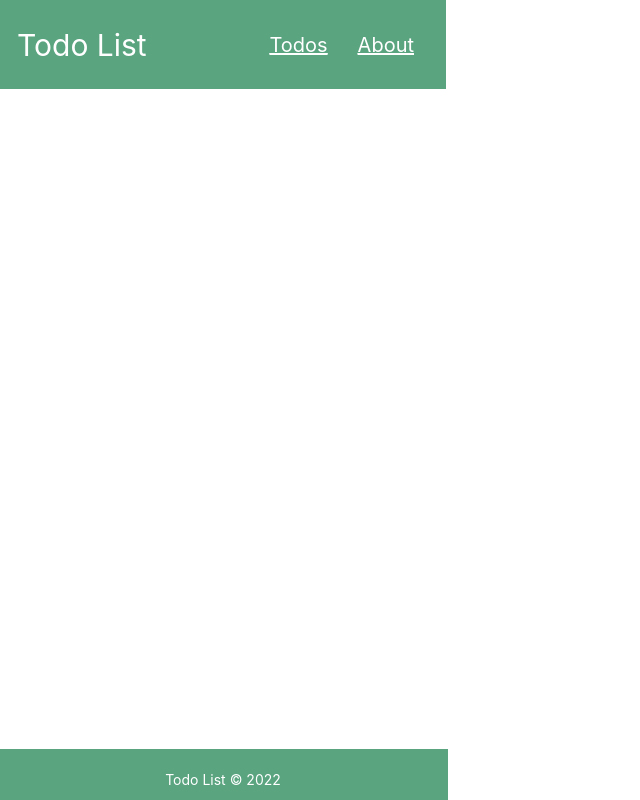
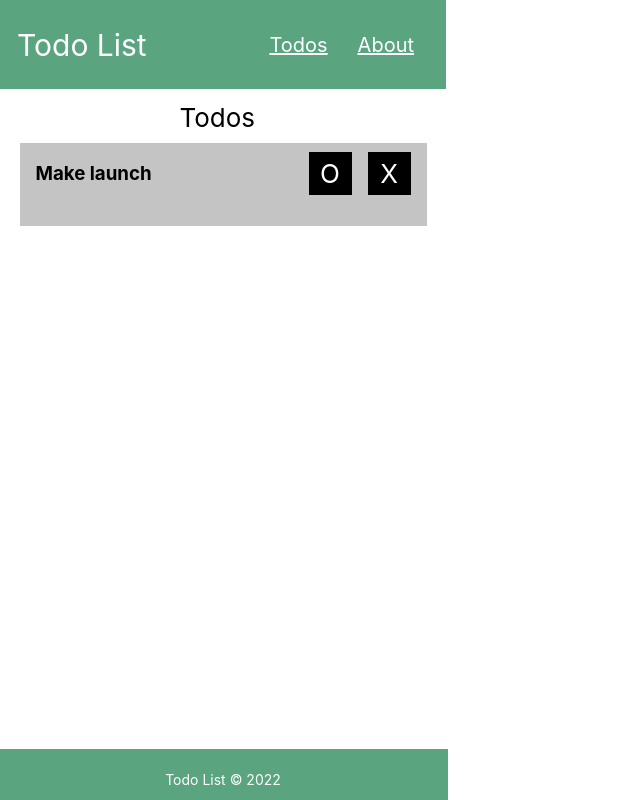
Before and after one commit to Manciya-Xola/todo, a React (Create React App) app: page /todos in a window 1280 px wide. Shown: the whole page, without its empty margins (0-640 px from the left). Built offline with nearby package versions, Linux system fonts and the light colour scheme.

Commit message:
made some minor fixes to pass the props

```diff
--- a/src/App.jsx
+++ b/src/App.jsx
@@ -7,17 +7,15 @@ import Todos from './pages/Todos';
 import About from './pages/About';
 function App() {
   return (
-    <div>
     <BrowserRouter>
       <Layout title="Make launch">
         <Routes>
           <Route path="/" element={<Home/>}/>
           <Route path="/about" element={<About/>}/>
-            <Route path="/todo" element={<Todos title="Make launch"/>} />
+          <Route path="/todos" element={<Todos title="Make launch"/>} />
         </Routes>
       </Layout>
     </BrowserRouter>
-    </div>
   );
 }
 
--- a/src/components/Navigation/index.jsx
+++ b/src/components/Navigation/index.jsx
@@ -10,7 +10,7 @@ function Navigation() {
       </Link>
       <ul>
         <li>
-          <Link to='/todo' className={styles.item}>Todos</Link>
+          <Link to='/todos' className={styles.item}>Todos</Link>
         </li>
         <li>
           <Link to='/about' className={styles.item}>About</Link>
```
Lines whose indentation alone changed are shown as unchanged.
